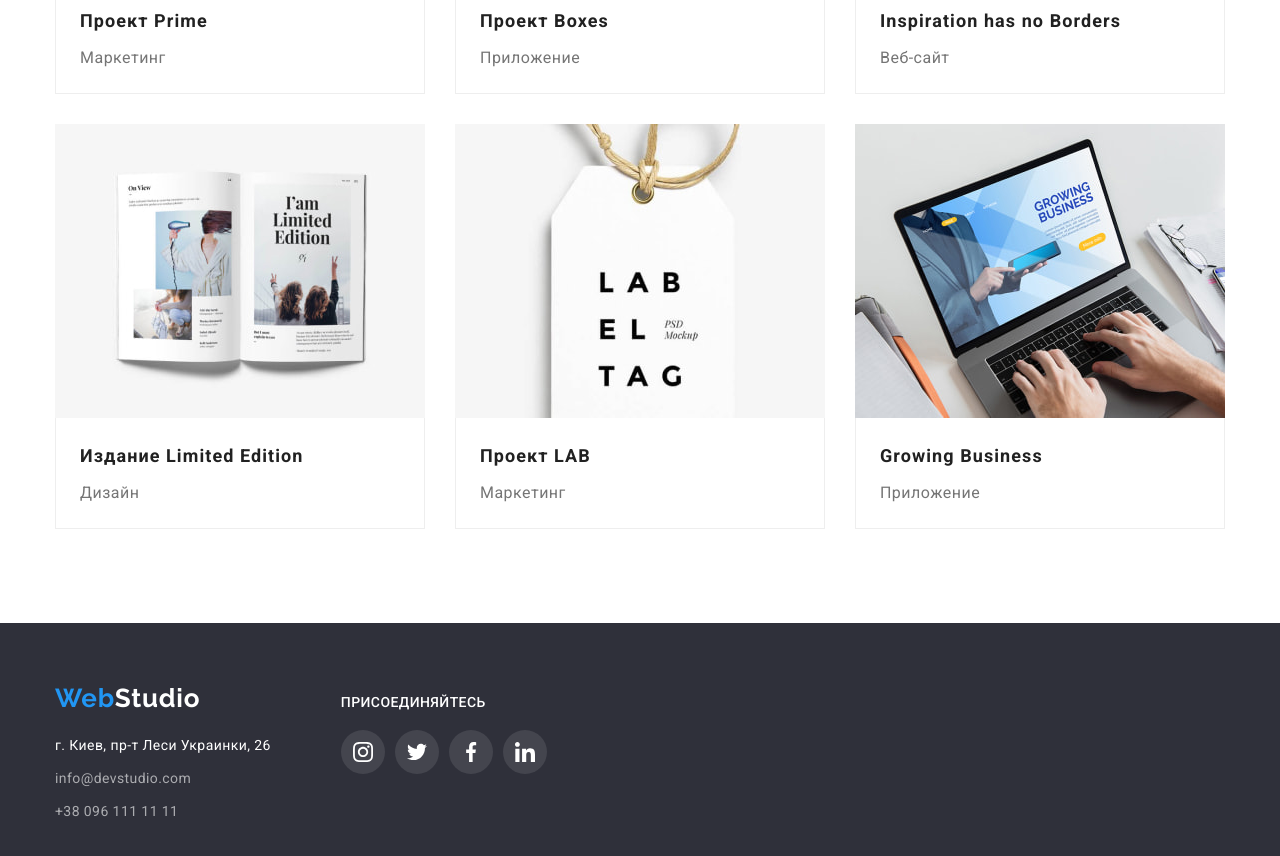
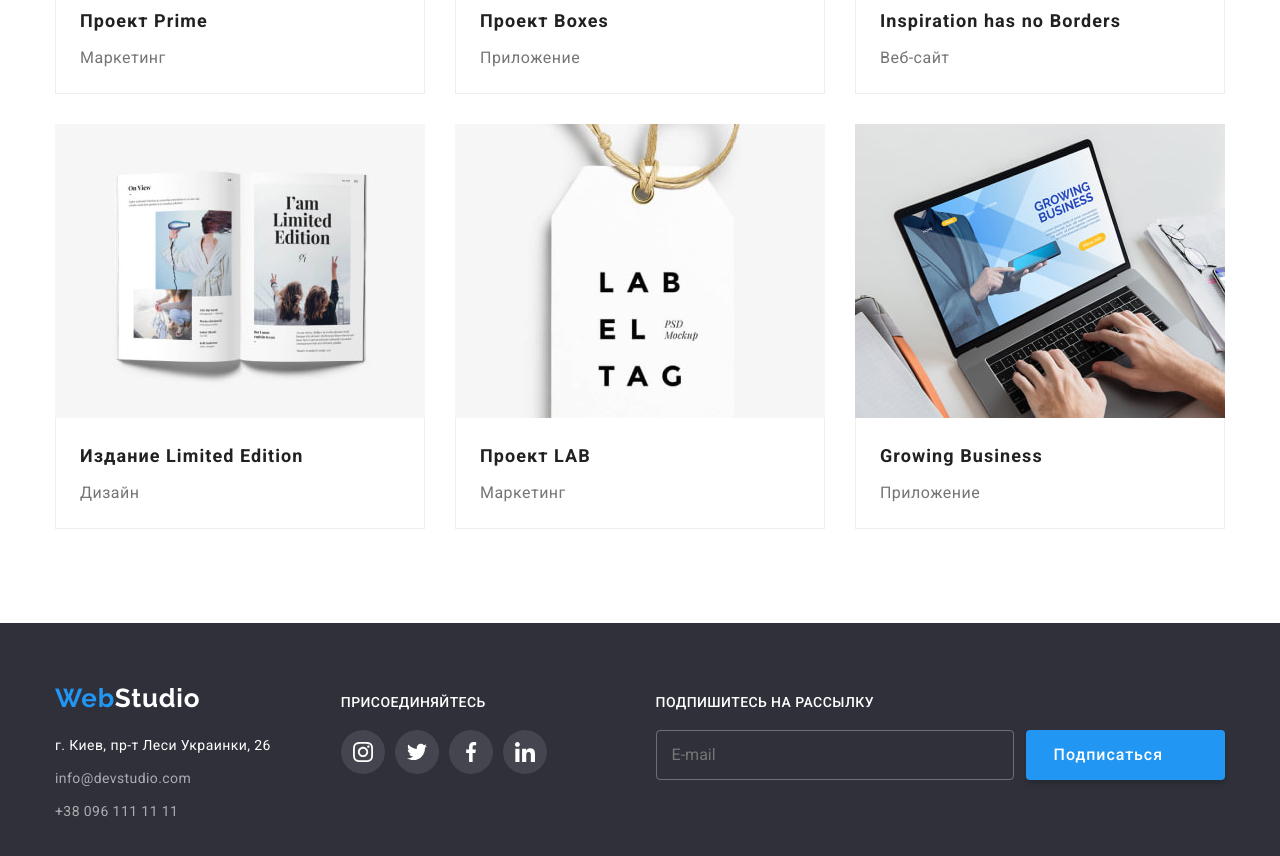
Before and after one commit to heidebloome/goit-markup-hw-06, a plain HTML site: page portfolio.html in a window 1280 px wide. Shown: the part 1008-1864 px from the top of the page. Drawn offline with nearby package versions, Linux system fonts and the light colour scheme.

Commit message:
футер на странице портфолио

```diff
--- a/portfolio.html
+++ b/portfolio.html
@@ -314,6 +314,20 @@
             </li>
           </ul>
         </div>
+        <div class="subscribe-box">
+          <p class="subscribe-title">Подпишитесь на рассылку</p>
+          <form class="subscribe-form">
+            <label for="">
+              <input type="email" name="email" class="subscribe-input" placeholder="E-mail" />
+            </label>
+            <button type="submit" class="subscribe-button">
+              Подписаться
+              <svg class="icon" width="24" height="24">
+                <use href="./images/icons.svg#icon-subscribe"></use>
+              </svg>
+            </button>
+          </form>
+        </div>
       </div>
     </footer>
   </body>
```
